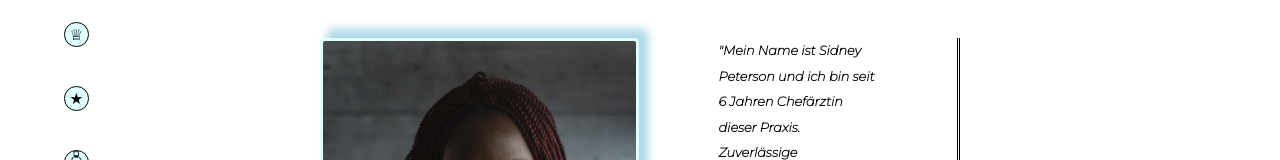
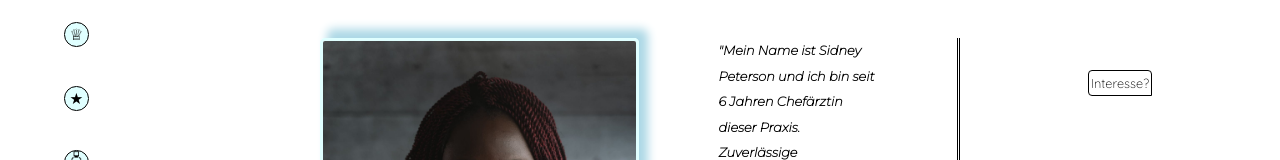
Before and after one commit to ElTruHTML/ElTruHTML.github.io, a plain HTML site: page index.html in a window 1280 px wide. Shown: the part 186-346 px from the top of the page. Drawn offline with Linux system fonts and the light colour scheme.

Commit message:
Update index.html

```diff
--- a/index.html
+++ b/index.html
@@ -17,6 +17,9 @@
     <title>Praxis Dr. Peterson</title>
   </head>
   <body>
+    <div class="eldinDiv">
+      <a href="https://www.get-in-it.de/profil/IKv5bqCHy5Y2NBZIqJox7BOsgMJR1qT4" target="_blank">Interesse?</a>
+    </div>
     <header>
       <div id="titelbild">
         <div id="titelDiv"
```
